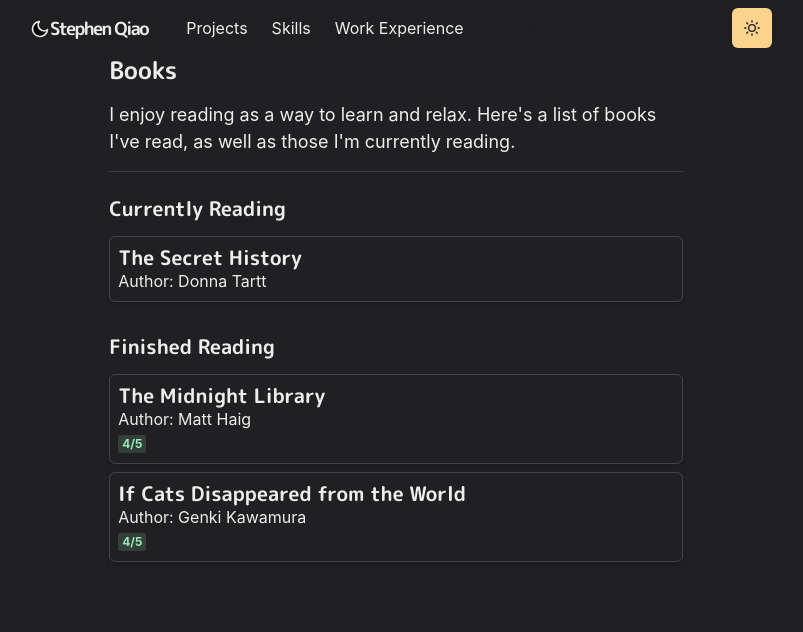
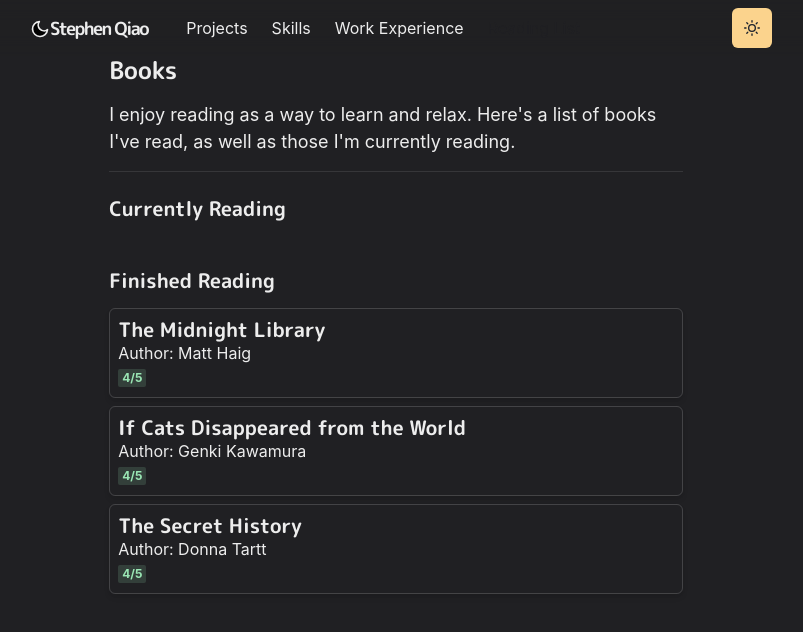
Before and after one commit to stephenqiao1/personal_portfolio, a Next.js app: page /books in a window 1280 px wide. Shown: the top 632 px of the page, without its empty margins (244-1047 px from the left). Built offline with nearby package versions, Linux system fonts and the light colour scheme.

Commit message:
added finished book

```diff
--- a/pages/books.js
+++ b/pages/books.js
@@ -5,12 +5,11 @@ const Books = () => {
   const finishedBooks = [
     { title: 'The Midnight Library', author: 'Matt Haig', rating: 4 },
     { title: 'If Cats Disappeared from the World', author: 'Genki Kawamura', rating: 4 },
+    { title: 'The Secret History', author: 'Donna Tartt', rating: 4 },
     // Add more finished books here
   ]
 
   const readingBooks = [
-    { title: 'The Secret History', author: 'Donna Tartt' },
-    // Add more books you're currently reading here
   ]
 
   return (
```
